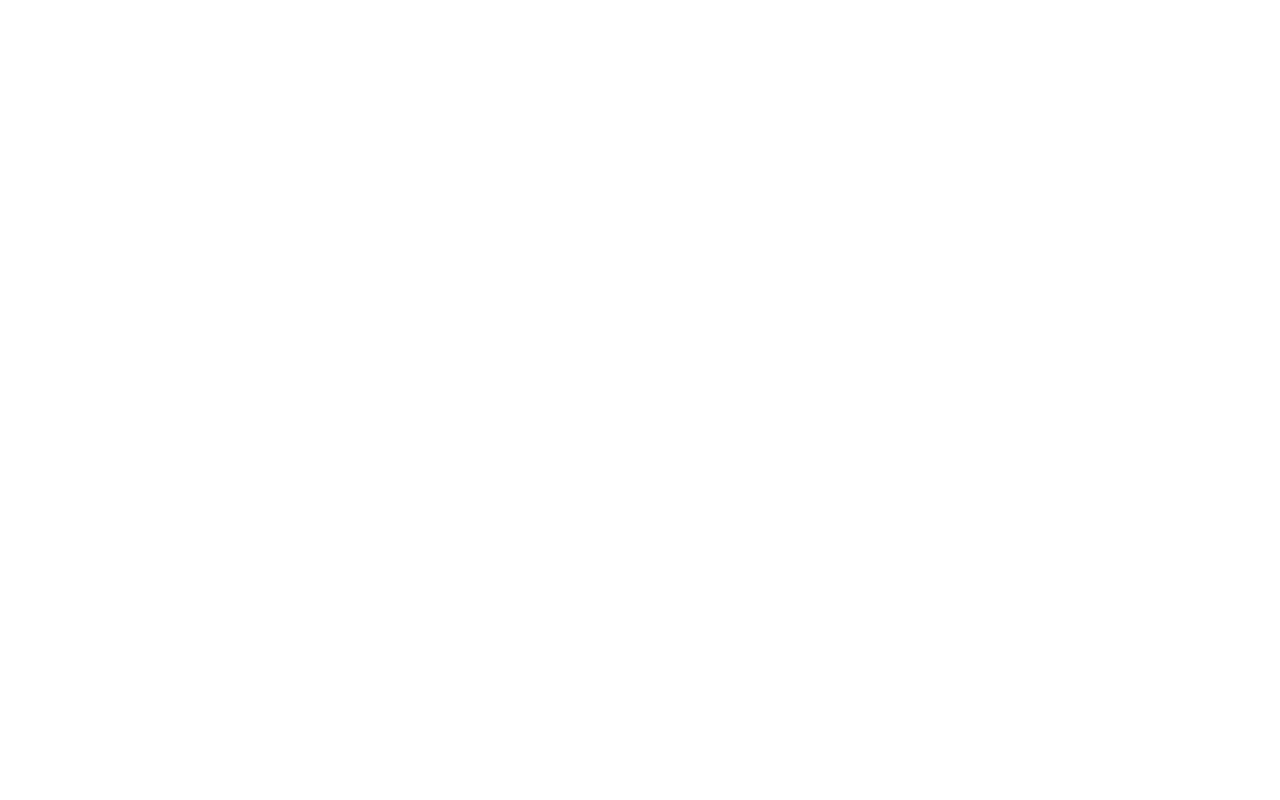
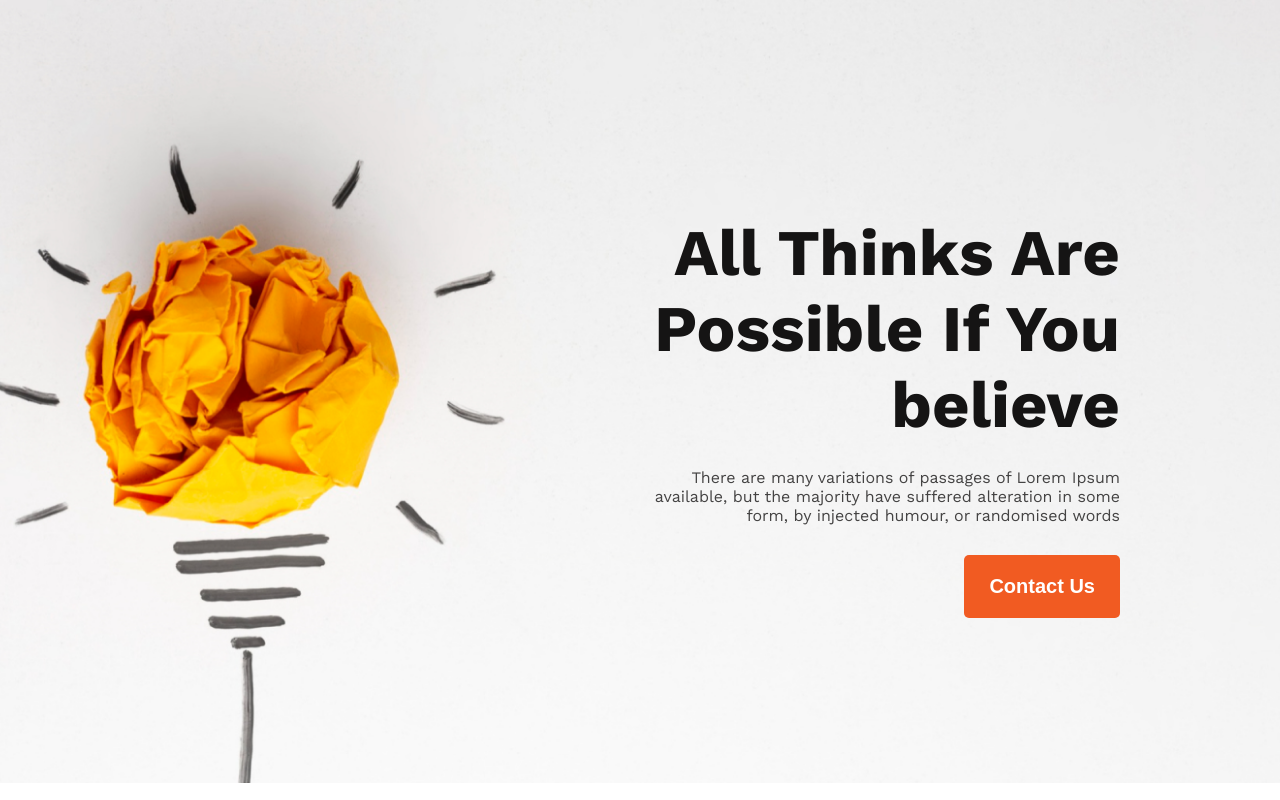
Before and after one commit to jbjoybiswasjb/new_year_new_me_one, a plain HTML site: page index.html in a window 1280 px wide. Drawn offline with nearby package versions, Linux system fonts and the light colour scheme.

Commit message:
Header section added.

```diff
--- a/index.html
+++ b/index.html
@@ -1,5 +1,6 @@
 <!DOCTYPE html>
 <html lang="en">
+
     <head>
 
         <!-- Meta tags. -->
@@ -9,6 +10,12 @@
         <!-- Title. -->
         <title>New Year New Me One</title>
 
+        <!-- Google fonts link. -->
+        <link rel="preconnect" href="https://fonts.googleapis.com">
+        <link rel="preconnect" href="https://fonts.gstatic.com" crossorigin>
+        <link href="https://fonts.googleapis.com/css2?family=Work+Sans:wght@400;500;600;700;800&display=swap"
+            rel="stylesheet">
+
         <!-- Main CSS. -->
         <link rel="stylesheet" href="styles/style.css">
 
@@ -16,6 +23,43 @@
 
     <body>
 
+        <!--
+                                                Header.
+            =============================================================================
+         -->
+         <header>
+            <div class="new_year_common_mergin">
+                <section id="header_top">
+                    <div>
+                        <h1>All Thinks Are Possible If You believe</h1>
+                        <p>There are many variations of passages of Lorem Ipsum available, but the majority have suffered alteration in some form, by injected humour, or randomised words</p>
+                        <div>
+                            <button>Contact Us</button>
+                        </div>
+                    </div>
+                </section>
+            </div>
+         </header>
+
+
+
+
+         <!--
+                                                Main.
+            =============================================================================
+         -->
+         <main>
+
+         </main>
+
+
+
+         <!--
+                                                Footer.
+            =============================================================================
+         -->
+         <footer></footer>
+
     </body>
 
 </html>
--- a/styles/style.css
+++ b/styles/style.css
@@ -1,4 +1,59 @@
-*{
+* {
     margin: 0;
     padding: 0;
 }
+
+body {
+    font-family: 'Work Sans', sans-serif;
+}
+
+.new_year_common_mergin {
+    width: 75%;
+    margin: 0 auto;
+}
+
+
+/*
+                                    Header Section.
+=========================================================================================
+*/
+header {
+    background-image: url("../images/banner/banner1.png");
+    background-repeat: no-repeat;
+    background-position: center;
+    background-size: cover;
+}
+
+#header_top {
+    padding: 215px 0 165px;
+    text-align: right;
+    display: flex;
+    justify-content: right;
+}
+
+#header_top h1 {
+    color: #151414;
+    font-size: 65px;
+    font-weight: 700;
+    width: 525px;
+}
+
+#header_top p {
+    margin: 25px 0 30px;
+    width: 495px;
+    color: #444343;
+    font-size: 16px;
+    font-weight: 400;
+    text-align: right;
+    display: inline-block;
+}
+
+#header_top button {
+    border: none;
+    border-radius: 5px;
+    background: #F15B22;
+    padding: 20px 25px;
+    color: #FFF;
+    font-size: 20px;
+    font-weight: 600;
+}
```
Lines whose indentation alone changed are shown as unchanged.
